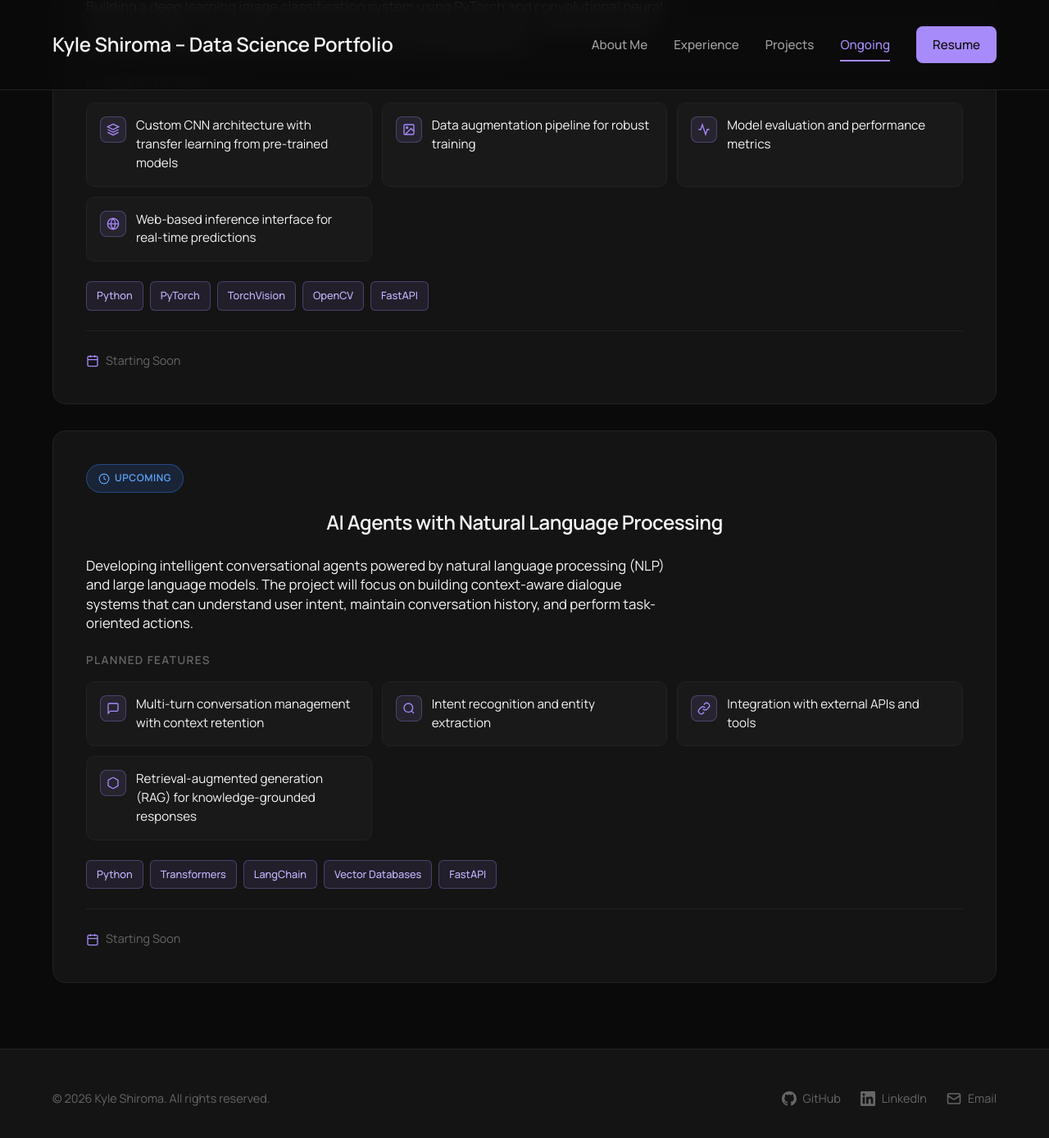
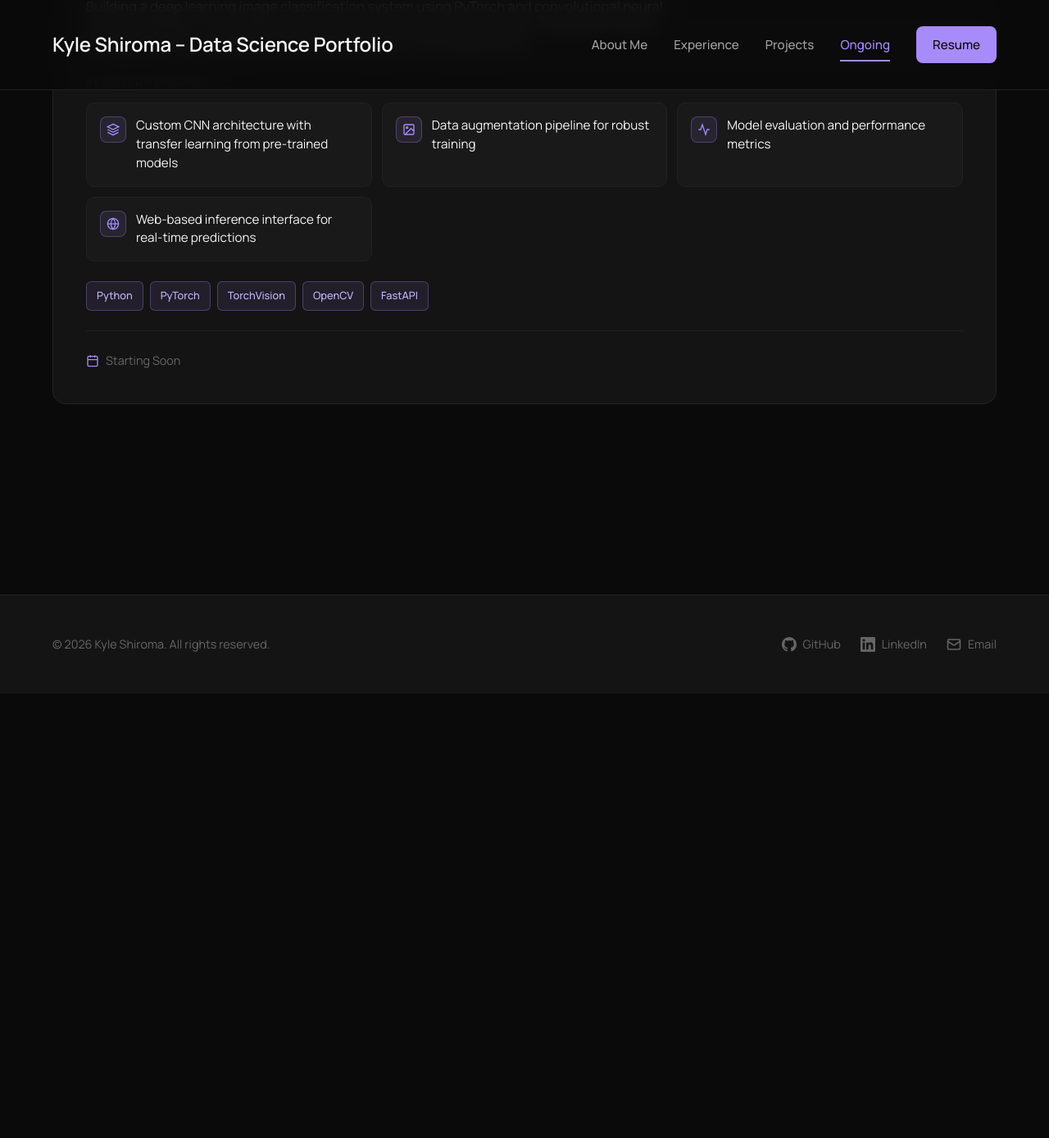
Before and after one commit to k-shiroma-code/k-shiroma-code.github.io, a Jekyll site: the page built from ongoing_projects.md, in a window 1280 px wide and 1400 px high, scrolled down 554 px. Shown: the top 1388 px of the window at 82% size. Built offline with Jekyll 4.4.1, drawn with Linux system fonts in a browser that asks for light colours; some web fonts are replaced.

Commit message:
Remove AI Agents project section from ongoing projects

```diff
--- a/ongoing_projects.md
+++ b/ongoing_projects.md
@@ -307,64 +307,3 @@ description: A showcase of active development projects!
     Starting Soon
   </div>
 </article>
-
-<!-- AI Agents -->
-<article class="project-card">
-  <span class="status-badge upcoming">
-    <svg viewBox="0 0 24 24" fill="none" stroke="currentColor" stroke-width="2"><circle cx="12" cy="12" r="10"/><polyline points="12 6 12 12 16 14"/></svg>
-    Upcoming
-  </span>
-
-  <div class="project-header">
-    <h2 class="project-title">AI Agents with Natural Language Processing</h2>
-  </div>
-
-  <p class="project-description">
-    Developing <strong>intelligent conversational agents</strong> powered by <strong>natural language processing (NLP)</strong> and <strong>large language models</strong>. The project will focus on building <strong>context-aware dialogue systems</strong> that can understand user intent, maintain conversation history, and perform task-oriented actions.
-  </p>
-
-  <div class="features-section">
-    <p class="features-label">Planned Features</p>
-    <div class="features-grid">
-      <div class="feature-item">
-        <div class="feature-icon">
-          <svg viewBox="0 0 24 24" fill="none" stroke="currentColor" stroke-width="2"><path d="M21 15a2 2 0 0 1-2 2H7l-4 4V5a2 2 0 0 1 2-2h14a2 2 0 0 1 2 2z"/></svg>
-        </div>
-        <span class="feature-text"><strong>Multi-turn conversation management</strong> with context retention</span>
-      </div>
-      <div class="feature-item">
-        <div class="feature-icon">
-          <svg viewBox="0 0 24 24" fill="none" stroke="currentColor" stroke-width="2"><circle cx="11" cy="11" r="8"/><path d="M21 21l-4.35-4.35"/></svg>
-        </div>
-        <span class="feature-text"><strong>Intent recognition</strong> and entity extraction</span>
-      </div>
-      <div class="feature-item">
-        <div class="feature-icon">
-          <svg viewBox="0 0 24 24" fill="none" stroke="currentColor" stroke-width="2"><path d="M10 13a5 5 0 0 0 7.54.54l3-3a5 5 0 0 0-7.07-7.07l-1.72 1.71"/><path d="M14 11a5 5 0 0 0-7.54-.54l-3 3a5 5 0 0 0 7.07 7.07l1.71-1.71"/></svg>
-        </div>
-        <span class="feature-text"><strong>Integration with external APIs</strong> and tools</span>
-      </div>
-      <div class="feature-item">
-        <div class="feature-icon">
-          <svg viewBox="0 0 24 24" fill="none" stroke="currentColor" stroke-width="2"><path d="M21 16V8a2 2 0 0 0-1-1.73l-7-4a2 2 0 0 0-2 0l-7 4A2 2 0 0 0 3 8v8a2 2 0 0 0 1 1.73l7 4a2 2 0 0 0 2 0l7-4A2 2 0 0 0 21 16z"/></svg>
-        </div>
-        <span class="feature-text"><strong>Retrieval-augmented generation (RAG)</strong> for knowledge-grounded responses</span>
-      </div>
-    </div>
-  </div>
-
-  <div class="tech-stack">
-    <span class="tech-tag">Python</span>
-    <span class="tech-tag">Transformers</span>
-    <span class="tech-tag">LangChain</span>
-    <span class="tech-tag">Vector Databases</span>
-    <span class="tech-tag">FastAPI</span>
-  </div>
-
-  <div class="timeline-indicator">
-    <svg viewBox="0 0 24 24" fill="none" stroke="currentColor" stroke-width="2"><rect x="3" y="4" width="18" height="18" rx="2"/><path d="M16 2v4M8 2v4M3 10h18"/></svg>
-    Starting Soon
-  </div>
-</article>
-
-</div>
```
